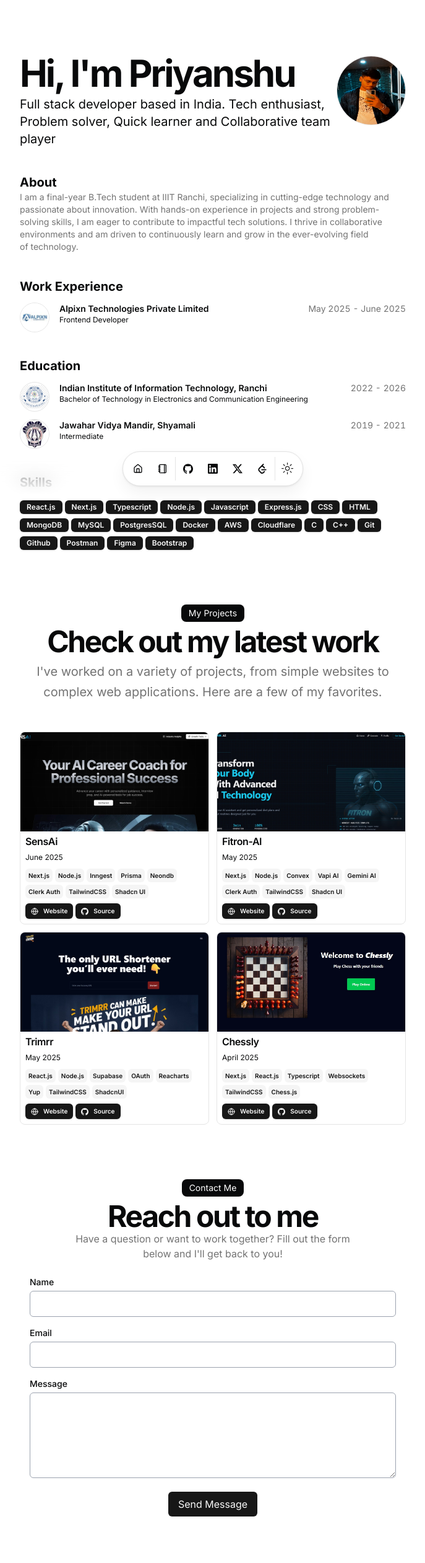
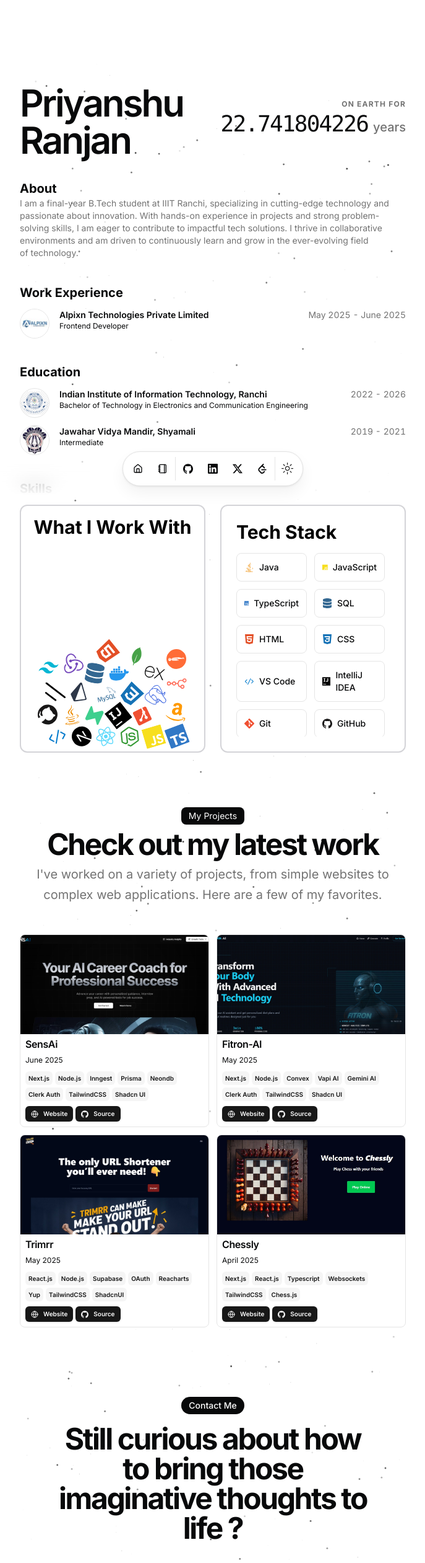
Before and after one commit to priyanshuranjan16/Portfolio, a Next.js app: page / in a window 1280 px wide. Shown: the top 2521 px of the page at 62% size, without its empty margins (296-983 px from the left). Built offline with nearby package versions, Linux system fonts and the light colour scheme.

Commit message:
added components on page

```diff
--- a/src/app/page.tsx
+++ b/src/app/page.tsx
@@ -2,6 +2,8 @@
 
 import BlurFade from "@/components/magicui/blur-fade";
 import BlurFadeText from "@/components/magicui/blur-fade-text";
+import { TechPile } from "@/components/tech-pile";
+import { TechStack } from "@/components/tech-stack";
 import { ProjectCard } from "@/components/project-card";
 import { ResumeCard } from "@/components/resume-card";
 import { Avatar, AvatarFallback, AvatarImage } from "@/components/ui/avatar";
@@ -10,32 +12,54 @@ import { DATA } from "@/data/resume";
 import Link from "next/link";
 import Markdown from "react-markdown";
 
+import { ConversationCta } from "@/components/conversation-cta";
+
 const BLUR_FADE_DELAY = 0.04;
+import { TimeAlive } from "@/components/time-alive";
+
+import Particles from "@/components/magicui/particles";
+import { useTheme } from "next-themes";
+import { useEffect, useState } from "react";
 
 export default function Page() {
+  const { theme } = useTheme();
+  const [color, setColor] = useState("#ffffff");
+
+  useEffect(() => {
+    setColor(theme === "dark" ? "#ffffff" : "#000000");
+  }, [theme]);
+
   return (
-    <main className="flex flex-col min-h-[100dvh] space-y-10">
+    <main className="flex flex-col min-h-[100dvh] space-y-10 relative">
+      <Particles
+        className="absolute inset-0 -z-10 animate-fade-in"
+        quantity={500}
+        ease={80}
+        color={color}
+        refresh
+      />
       <section id="hero">
-        <div className="mx-auto w-full max-w-2xl space-y-8">
-          <div className="gap-2 flex justify-between">
-            <div className="flex-col flex flex-1 space-y-1.5">
-              <BlurFadeText
-                delay={BLUR_FADE_DELAY}
-                className="text-3xl font-bold tracking-tighter sm:text-5xl xl:text-6xl/none"
-                yOffset={8}
-                text={`Hi, I'm ${DATA.name.split(" ")[0]}`}
-              />
-              <BlurFadeText
-                className="max-w-[600px] md:text-xl"
-                delay={BLUR_FADE_DELAY}
-                text={DATA.description}
-              />
+        <div className="mx-auto w-full max-w-4xl space-y-8">
+          <div className="flex flex-col md:flex-row justify-between items-center gap-8">
+            <div className="flex-col flex flex-1 space-y-4">
+              <div className="relative">
+                <h1 className="text-3xl font-semibold tracking-tighter sm:text-5xl xl:text-6xl/none">
+                  {DATA.name}
+                </h1>
+              </div>
             </div>
+
             <BlurFade delay={BLUR_FADE_DELAY}>
-              <Avatar className="size-28 border">
-                <AvatarImage alt={DATA.name} src={DATA.avatarUrl} />
-                <AvatarFallback>{DATA.initials}</AvatarFallback>
-              </Avatar>
+              <div className="flex flex-col items-end text-right">
+                <span className="text-xs font-bold tracking-widest text-muted-foreground uppercase mb-1">
+                  ON EARTH FOR
+                </span>
+                <div className="flex items-baseline gap-2">
+                  {/* @ts-ignore */}
+                  <TimeAlive birthDate={DATA.birthDate} />
+                  <span className="text-lg md:text-xl text-muted-foreground font-medium">years</span>
+                </div>
+              </div>
             </BlurFade>
           </div>
         </div>
@@ -103,12 +127,13 @@ export default function Page() {
           <BlurFade delay={BLUR_FADE_DELAY * 9}>
             <h2 className="text-xl font-bold">Skills</h2>
           </BlurFade>
-          <div className="flex flex-wrap gap-1">
-            {DATA.skills.map((skill, id) => (
-              <BlurFade key={skill} delay={BLUR_FADE_DELAY * 10 + id * 0.05}>
-                <Badge key={skill}>{skill}</Badge>
-              </BlurFade>
-            ))}
+          <div className="grid grid-cols-1 md:grid-cols-2 gap-6 h-full min-h-[400px]">
+            <BlurFade delay={BLUR_FADE_DELAY * 10} className="h-full">
+              <TechPile />
+            </BlurFade>
+            <BlurFade delay={BLUR_FADE_DELAY * 11} className="h-full">
+              <TechStack />
+            </BlurFade>
           </div>
         </div>
       </section>
@@ -155,75 +180,11 @@ export default function Page() {
       </section>
 
 
-     <section id="contact" className="px-4 max-w-2xl mx-auto w-full pb-20">
-  <BlurFade delay={BLUR_FADE_DELAY * 13}>
-    {/* Centered container */}
-    <div className="flex flex-col items-center text-center">
-      {/* Contact Me Pill */}
-      <div className="inline-block rounded-lg bg-foreground text-background px-3 py-1 text-sm mb-2">
-        Contact Me
-      </div>
-
-      {/* Heading */}
-      <h2 className="text-3xl font-bold tracking-tighter sm:text-5xl">
-          Reach out to me
-      </h2>
-
-      {/* Paragraph */}
-      <p className="text-muted-foreground mb-6 max-w-md">
-        Have a question or want to work together? Fill out the form below and I&apos;ll get back to you!
-      </p>
-    </div>
-
-    {/* Form */}
-    <form
-  action="https://getform.io/f/bkknrqgb" // ← replace with your Getform form URL
-  method="POST"
-  className="space-y-4"
->
-  <div>
-    <label className="block text-sm font-medium mb-1">Name</label>
-    <input
-      type="text"
-      name="name"
-      required
-      className="w-full border border-gray-400 rounded-md px-3 py-2 bg-background text-foreground focus:outline-none focus:ring-2 focus:ring-primary"
-    />
-  </div>
-
-  <div>
-    <label className="block text-sm font-medium mb-1">Email</label>
-    <input
-      type="email"
-      name="email"
-      required
-      className="w-full border border-gray-400 rounded-md px-3 py-2 bg-background text-foreground focus:outline-none focus:ring-2 focus:ring-primary"
-    />
-  </div>
-
-  <div>
-    <label className="block text-sm font-medium mb-1">Message</label>
-    <textarea
-      name="message"
-      required
-      rows={5}
-      className="w-full border border-gray-400 rounded-md px-3 py-2 bg-background text-foreground focus:outline-none focus:ring-2 focus:ring-primary"
-    ></textarea>
-  </div>
-
-  <div className="flex justify-center">
-    <button
-      type="submit"
-      className="px-4 py-2 rounded-md bg-primary text-primary-foreground hover:bg-primary/90 transition"
-    >
-      Send Message
-    </button>
-  </div>
-</form>
-
-  </BlurFade>
-</section>
-
-</main>
+      <section id="contact" className="px-4 max-w-2xl mx-auto w-full pb-10">
+        <BlurFade delay={BLUR_FADE_DELAY * 13}>
+          <ConversationCta />
+        </BlurFade>
+      </section>
+    </main>
   );
 }
```
